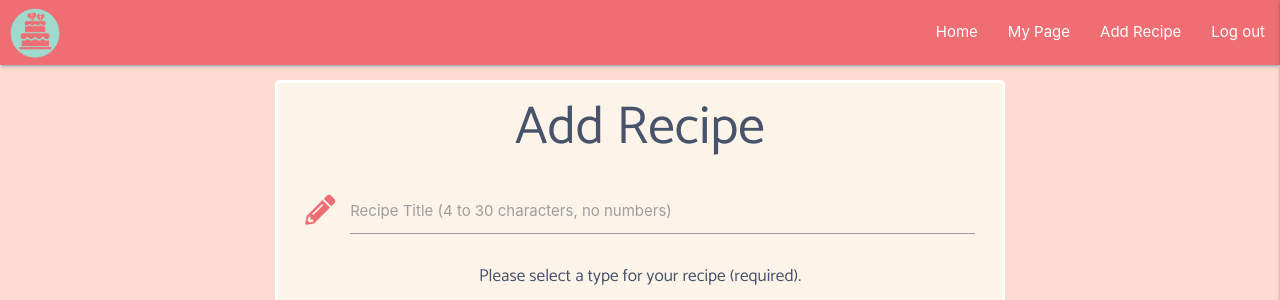
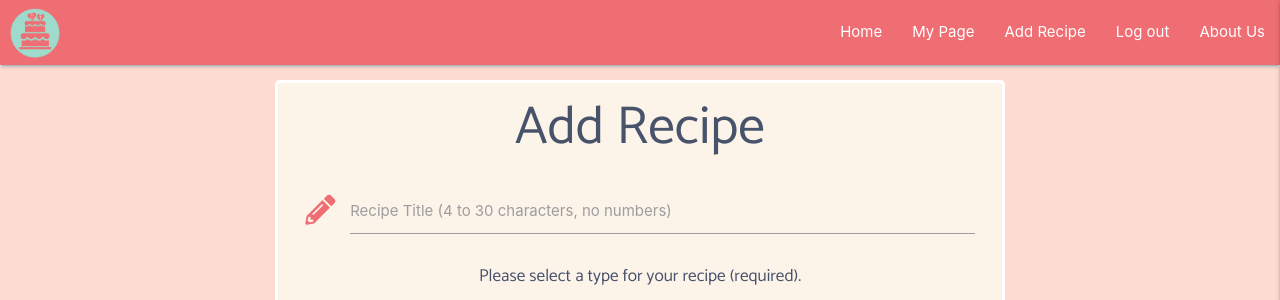
Before and after one commit to C-Undritz/Community-Treats, a Flask app: page /add_recipe in a window 1280 px wide. Shown: the top 300 px of the page. Run offline with Flask 2, Linux system fonts and the light colour scheme; the visitor is signed in with stand-in values (Sample User, id 1); data that the repository does not hold is empty; some libraries are stand-ins or nearby versions; some web fonts are replaced.

Commit message:
maint: added links to about us page

```diff
--- a/templates/base.html
+++ b/templates/base.html
@@ -33,6 +33,7 @@
                         <li><a href="{{ url_for('login') }}">Log In</a></li>
                         <li><a href="{{ url_for('register') }}">Register</a></li>
                         {% endif %}
+                        <li><a href="{{ url_for('about') }}">About Us</a></li>
                     </ul>
                 </div>
             </nav>
@@ -49,6 +50,7 @@
                 <li><a href="{{ url_for('login') }}">Login</a></li>
                 <li><a href="{{ url_for('register') }}">Register</a></li>
             {% endif %}
+            <li><a href="{{ url_for('about') }}">About Us</a></li>
         </ul>
     </header>
 
```
